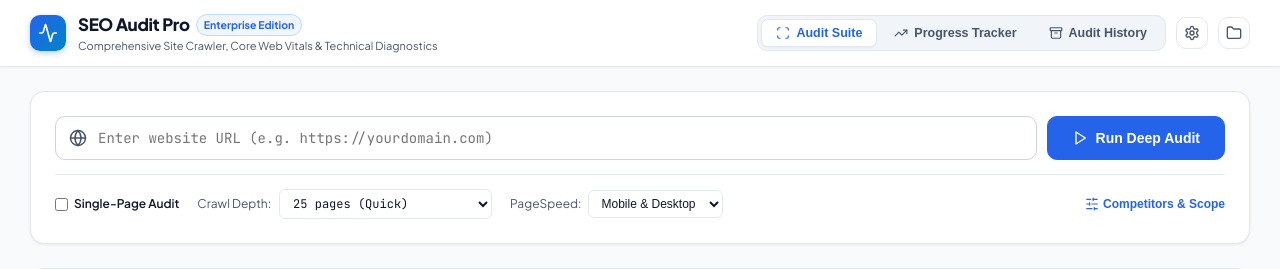
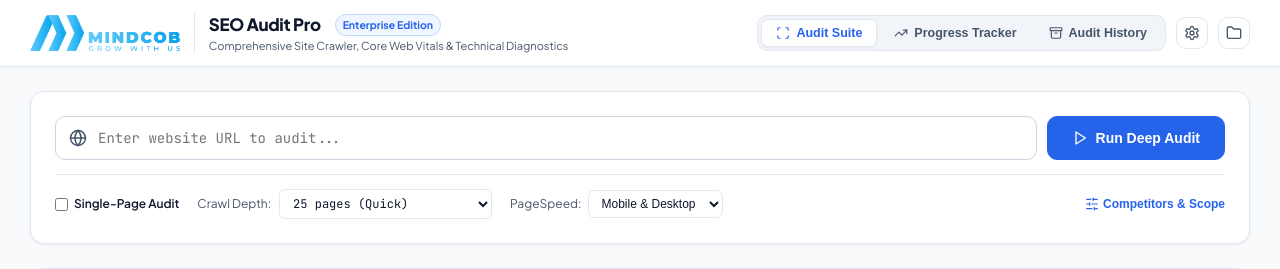
Before and after one commit to farixdev/seo-audit-pro, a Flask app: page / in a window 1280 px wide. Shown: the top 269 px of the page. Run offline with Flask 3, Linux system fonts and the light colour scheme; data that the repository does not hold is empty.

Commit message:
Update official Mindcob branding: custom logo in header, custom favicon, clean placeholders, zero emojis

```diff
--- a/report_html.py
+++ b/report_html.py
@@ -172,7 +172,7 @@
                  "<td style='padding:6px 8px;font-weight:700;color:%s'>%d</td>"
                  "<td style='padding:6px 8px'>%.0f%%</td>"
                  "<td style='padding:6px 8px'>%.1f</td>"
-                 "<td style='padding:6px 8px;color:#66707e'>%d ✓ / %d ⚠ / %d ✗"
+                 "<td style='padding:6px 8px;color:#66707e'>%d Pass / %d Warn / %d Fail"
                  "</td></tr>"
                  % (esc(d["label"]),
                     "#1a7f37" if d["score"] >= 90 else
@@ -228,7 +228,7 @@
     s = ["<h2>Competitor comparison</h2>"]
     if not comps:
         return _wrap("".join(s) + "<p style='color:#888'>No competitor URLs "
-                     "were provided. Add them in ⚙ Options to benchmark speed, "
+                     "were provided. Add them in Options to benchmark speed, "
                      "content and technical scores side by side.</p>")
     s.append(_img(charts.get("competitor_bars"), 560))
     sc = result.get("score") or {}
@@ -263,9 +263,9 @@
                     esc(r.get("score", "—")), esc(r.get("grade", "—")),
                     esc(("%d" % r["perf_mobile"]) if r.get("perf_mobile")
                         is not None else "—"),
-                    "✓" if r.get("https") else "✗", esc(r.get("title_len", "—")),
+                    "Yes" if r.get("https") else "No", esc(r.get("title_len", "—")),
                     esc(r.get("meta_len", "—")), esc(r.get("word_count", "—")),
-                    "✓" if r.get("sd") else "✗"))
+                    "Yes" if r.get("sd") else "No"))
     s.append("</table>")
     return _wrap("".join(s))
 
--- a/templates/index.html
+++ b/templates/index.html
@@ -4,7 +4,10 @@
   <meta charset="UTF-8">
   <meta name="viewport" content="width=device-width, initial-scale=1.0">
   <title>SEO Audit Pro — Comprehensive Technical &amp; On-Page Intelligence</title>
-  <link rel="icon" type="image/png" href="/static/assets/icon.png">
+  <link rel="icon" type="image/x-icon" href="/favicon.ico">
+  <link rel="icon" type="image/png" sizes="32x32" href="/static/assets/icon.png">
+  <link rel="shortcut icon" href="/static/assets/icon.png">
+  <link rel="apple-touch-icon" href="/static/assets/icon.png">
 
   <!-- Clean Google Typography -->
   <link rel="preconnect" href="https://fonts.googleapis.com">
@@ -26,13 +29,11 @@
     <!-- Header Navigation Bar -->
     <header class="app-header">
       <div class="header-inner">
-        <!-- Logo & Title -->
-        <div class="brand-section">
-          <div class="brand-logo">
-            <i data-lucide="activity" style="width: 20px; height: 20px;"></i>
-          </div>
-          <div>
-            <div style="display: flex; align-items: center;">
+        <!-- Official Brand Logo & Title -->
+        <div class="brand-section" style="display: flex; align-items: center; gap: 14px;">
+          <img src="/static/assets/logo.png" alt="Mindcob" style="height: 36px; width: auto; object-fit: contain;">
+          <div style="border-left: 1px solid var(--border-subtle); padding-left: 14px;">
+            <div style="display: flex; align-items: center; gap: 8px;">
               <span class="brand-title">SEO Audit Pro</span>
               <span class="brand-tag">Enterprise Edition</span>
             </div>
@@ -88,7 +89,7 @@
                 <input
                   type="text"
                   id="target-url"
-                  placeholder="Enter website URL (e.g. https://yourdomain.com)"
+                  placeholder="Enter website URL to audit..."
                   required
                   class="url-input"
                   autocomplete="off"
@@ -121,7 +122,7 @@
                     <option value="1000">1,000 pages (Enterprise)</option>
                     <option value="custom">Custom Limit...</option>
                   </select>
-                  <input type="number" id="crawl-depth-custom" min="1" max="5000" value="25" class="clean-input text-mono hidden" style="width: 80px; padding: 4px 8px; font-size: 12px;" placeholder="Max" oninput="handleCustomCrawlInput(this.value)">
+                  <input type="number" id="crawl-depth-custom" min="1" max="5000" value="25" class="clean-input text-mono hidden" style="width: 80px; padding: 4px 8px; font-size: 12px;" placeholder="Pages" oninput="handleCustomCrawlInput(this.value)">
                   <input type="hidden" id="crawl-depth-slider" value="25">
                 </div>
 
@@ -146,12 +147,12 @@
             <div id="advanced-options-panel" class="collapsible-options hidden">
               <div class="grid-2">
                 <div style="display: flex; flex-direction: column; gap: 4px;">
-                  <label style="font-size: 11px; font-weight: 700; color: var(--text-muted);">Competitors Benchmark (comma-separated, up to 3 URLs)</label>
-                  <input type="text" id="competitors-input" placeholder="https://competitor1.com, https://competitor2.com" class="clean-input">
+                  <label style="font-size: 11px; font-weight: 700; color: var(--text-muted);">Competitor URLs (optional, comma-separated)</label>
+                  <input type="text" id="competitors-input" placeholder="Competitor URLs separated by comma" class="clean-input">
                 </div>
                 <div style="display: flex; flex-direction: column; gap: 4px;">
-                  <label style="font-size: 11px; font-weight: 700; color: var(--text-muted);">Custom Proxy (optional, e.g. socks5://127.0.0.1:9050)</label>
-                  <input type="text" id="proxy-input" placeholder="http://127.0.0.1:8080" class="clean-input">
+                  <label style="font-size: 11px; font-weight: 700; color: var(--text-muted);">Custom Proxy (optional)</label>
+                  <input type="text" id="proxy-input" placeholder="Proxy host:port" class="clean-input">
                 </div>
               </div>
 
@@ -1496,32 +1497,32 @@
           <div style="display: flex; flex-direction: column; gap: 10px;">
             <div style="display: flex; flex-direction: column; gap: 4px;">
               <label style="font-size: 11px; font-weight: 600; color: var(--text-muted);">Groq API Key (Fast &amp; Free):</label>
-              <input type="password" id="setting-groq-key" placeholder="gsk_..." class="clean-input">
+              <input type="password" id="setting-groq-key" placeholder="API Key" class="clean-input">
             </div>
 
             <div style="display: flex; flex-direction: column; gap: 4px;">
               <label style="font-size: 11px; font-weight: 600; color: var(--text-muted);">Gemini API Key:</label>
-              <input type="password" id="setting-gemini-key" placeholder="AIza..." class="clean-input">
+              <input type="password" id="setting-gemini-key" placeholder="API Key" class="clean-input">
             </div>
 
             <div style="display: flex; flex-direction: column; gap: 4px;">
               <label style="font-size: 11px; font-weight: 600; color: var(--text-muted);">OpenRouter / Anthropic Key:</label>
-              <input type="password" id="setting-openrouter-key" placeholder="sk-..." class="clean-input">
+              <input type="password" id="setting-openrouter-key" placeholder="API Key" class="clean-input">
             </div>
 
             <div style="display: flex; flex-direction: column; gap: 4px; border-top: 1px solid var(--border-subtle); padding-top: 8px;">
               <label style="font-size: 11px; font-weight: 600; color: var(--text-muted);">PageSpeed Insights Key (Optional quota bump):</label>
-              <input type="password" id="setting-psi-key" placeholder="Google Cloud API key (leave blank for keyless)" class="clean-input">
+              <input type="password" id="setting-psi-key" placeholder="Optional API Key" class="clean-input">
             </div>
 
             <div style="display: flex; flex-direction: column; gap: 4px; border-top: 1px solid var(--border-subtle); padding-top: 8px;">
               <label style="font-size: 11px; font-weight: 600; color: var(--text-muted);">Moz Access ID (Domain &amp; Page Authority):</label>
-              <input type="text" id="setting-moz-access" placeholder="moz_access_id (leave blank for algorithmic model)" class="clean-input">
+              <input type="text" id="setting-moz-access" placeholder="Optional Access ID" class="clean-input">
             </div>
 
             <div style="display: flex; flex-direction: column; gap: 4px;">
               <label style="font-size: 11px; font-weight: 600; color: var(--text-muted);">Moz Secret Key:</label>
-              <input type="password" id="setting-moz-secret" placeholder="moz_secret_key" class="clean-input">
+              <input type="password" id="setting-moz-secret" placeholder="Optional Secret Key" class="clean-input">
             </div>
           </div>
 
--- a/web_app.py
+++ b/web_app.py
@@ -214,6 +214,15 @@
 @app.route("/")
 def index():
     return render_template("index.html")
+
+
+@app.route("/favicon.ico")
+def favicon():
+    return send_from_directory(
+        os.path.join(APP_DIR, "static", "assets"),
+        "favicon.ico",
+        mimetype="image/vnd.microsoft.icon",
+    )
 
 
 @app.route("/api/audit/start", methods=["POST"])
```
Also changed, not shown: assets/icon.png, assets/logo.png (added), static/assets/favicon.ico (added), static/assets/icon.png, static/assets/logo.png (added), static/favicon.ico (added).
